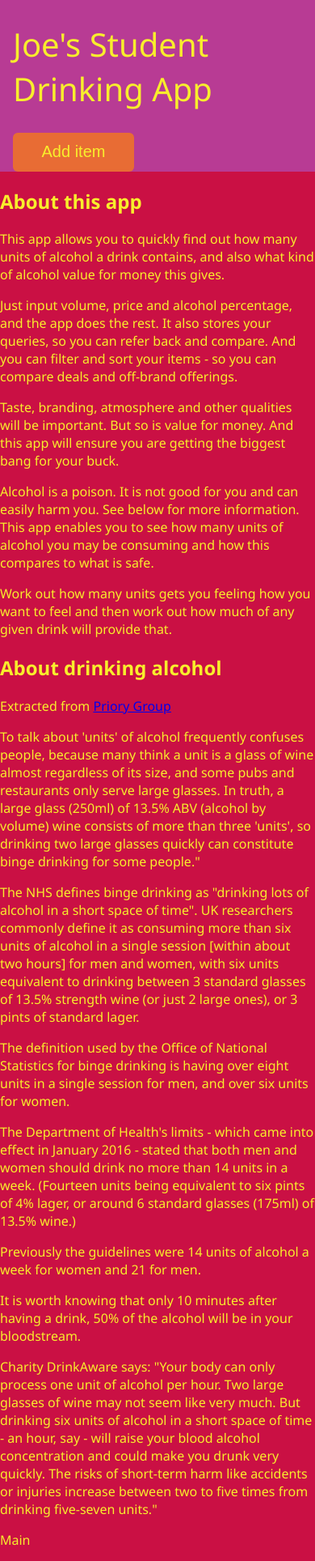
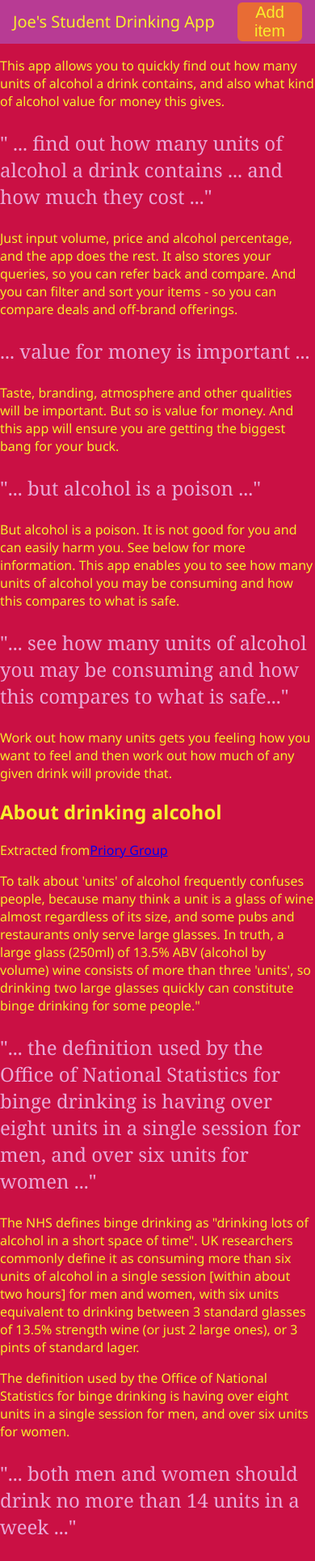
Before and after one commit to jezinho22/joes-drinks, a React (Create React App) app: page / in a window 390 px wide. Shown: the top 1928 px of the page at 81% size. Built offline with nearby package versions, Linux system fonts and the light colour scheme.

Commit message:
added responsiveness to heading, added quotes to text

```diff
--- a/src/App.css
+++ b/src/App.css
@@ -11,9 +11,11 @@ body {
 
 header {
 	background-color: #b83b94;
+	margin: 0;
 	padding: 0 1rem;
 	display: flex;
-	justify-content: space-between;
+	flex-direction: column;
+	justify-items: space-between;
 	align-items: center;
 }
 h1 {
@@ -21,28 +23,65 @@ h1 {
 	font-size: 2.5rem;
 	display: inline-block;
 }
+.headerRow {
+	width: 100%;
+	display: flex;
+	flex-direction: row;
+	align-items: center;
+	justify-content: space-between;
+}
 header div button {
 	background-color: #e86c34;
 	color: #f8ee2c;
 	border: none;
 	height: 3rem;
-	width: 150px;
+	width: 5rem;
 	font-size: 1.25rem;
 	border-radius: 6px;
 }
-header button:hover {
+header div button:hover {
+	box-sizing: border-box;
 	border: 1px solid #f8ee2c;
 	box-shadow: 2px 2px 2px #551a44;
 }
-@media (max-width: 350px) {
+fieldset {
+	display: flex;
+	flex-direction: column;
+	margin-bottom: 1rem;
+}
+fieldset input {
+	margin: 0.25rem 0.5rem 0.5rem;
+}
+
+.checkBox {
+	display: flex;
+	flex-direction: rows;
+	justify-content: space-between;
+	align-items: center;
+	padding: 0.5rem 0;
+}
+fieldset button {
+	margin-top: 0.5rem;
+	width: 50%;
+	align-self: center;
+}
+.quote {
+	font-family: Cambria, Cochin, Georgia, Times, "Times New Roman", serif;
+	font-size: 1.5rem;
+	color: #e9a9d7;
+}
+@media (max-width: 500px) {
 	h1 {
-		font-size: 2rem;
+		font-size: 20px;
 	}
 	header div {
+		width: 100%;
 		display: flex;
 		flex-direction: row;
+		justify-content: space-between;
 	}
 	header {
 		flex-direction: column;
 	}
 }
+@media (max-width: );
--- a/src/Components/Form.js
+++ b/src/Components/Form.js
@@ -16,7 +16,6 @@ export default function Form({ handleSubmit, handleChange, form }) {
 	function getMultipackVolume() {}
 	return (
 		<form>
-			<p>{multipackVolume}</p>
 			<fieldset>
 				<legend>Input your item</legend>
 				<label htmlFor="drinkItem">Item name:</label>
@@ -43,6 +42,17 @@ export default function Form({ handleSubmit, handleChange, form }) {
 					placeholder="Alcohol %"
 					onChange={handleChange}
 				/>
+				<label htmlFor="volume">Volume</label>
+				<input
+					type="text"
+					id="volume"
+					name="volume"
+					placeholder="Total volume of item"
+					onChange={handleChange}
+					value={getMultipackVolume ? getMultipackVolume : 0}
+				/>{" "}
+				<div className="checkBox">
+					<label htmlFor="multipack">Is it a multipack?</label>
 					<input
 						type="checkbox"
 						id="multipack"
@@ -50,7 +60,7 @@ export default function Form({ handleSubmit, handleChange, form }) {
 						value="multipack"
 						onChange={handleMultipack}
 					/>
-				<label htmlFor="multipack">Is it a multipack?</label>
+				</div>
 				{multipack && (
 					<fieldset>
 						<legend>Multipack</legend>
@@ -70,16 +80,6 @@ export default function Form({ handleSubmit, handleChange, form }) {
 						/>
 					</fieldset>
 				)}
-
-				<label htmlFor="volume">Volume</label>
-				<input
-					type="text"
-					id="volume"
-					name="volume"
-					placeholder="Total volume of item"
-					onChange={handleChange}
-					value={getMultipackVolume ? getMultipackVolume : 0}
-				/>
 				<button onClick={handleSubmit}>Submit</button>
 			</fieldset>
 		</form>
--- a/src/Components/Header.js
+++ b/src/Components/Header.js
@@ -8,7 +8,7 @@ export default function Header({ handleSubmit, handleChange, form }) {
 	}
 	return (
 		<header>
-			<div>
+			<div className="headerRow">
 				<h1>Joe's Student Drinking App</h1>
 				<button id="addName" onClick={handleShowForm}>
 					Add item
--- a/src/Components/Main.js
+++ b/src/Components/Main.js
@@ -4,15 +4,18 @@ export default function Main({ cards, form }) {
 	console.log("Main called");
 	return (
 		<main>
-			<div>{form.price}</div>
+			{/* <div>{form.price}</div>
 			<div>{form.alcohol}</div>
 			<div>{form.drinkItem}</div>
-			<div>{form.volume}</div>
-			<h2>About this app</h2>
+			<div>{form.volume}</div> */}
 			<p>
 				This app allows you to quickly find out how many units of alcohol a
 				drink contains, and also what kind of alcohol value for money this
 				gives.
+			</p>
+			<p className="quote">
+				" ... find out how many units of alcohol a drink contains ... and how
+				much they cost ..."
 			</p>
 			<p>
 				Just input volume, price and alcohol percentage, and the app does the
@@ -20,15 +23,22 @@ export default function Main({ cards, form }) {
 				And you can filter and sort your items - so you can compare deals and
 				off-brand offerings.
 			</p>
+			<p className="quote"> ... value for money is important ... </p>
 			<p>
 				Taste, branding, atmosphere and other qualities will be important. But
 				so is value for money. And this app will ensure you are getting the
 				biggest bang for your buck.
 			</p>
+			<p className="quote"> "... but alcohol is a poison ..." </p>
 			<p>
-				Alcohol is a poison. It is not good for you and can easily harm you. See
-				below for more information. This app enables you to see how many units
-				of alcohol you may be consuming and how this compares to what is safe.
+				But alcohol is a poison. It is not good for you and can easily harm you.
+				See below for more information. This app enables you to see how many
+				units of alcohol you may be consuming and how this compares to what is
+				safe.
+			</p>
+			<p className="quote">
+				"... see how many units of alcohol you may be consuming and how this
+				compares to what is safe..."
 			</p>
 			<p>
 				Work out how many units gets you feeling how you want to feel and then
@@ -36,7 +46,7 @@ export default function Main({ cards, form }) {
 			</p>
 			<h2>About drinking alcohol</h2>
 			<p>
-				Extracted from{" "}
+				Extracted from
 				<a href="https://www.priorygroup.com/blog/nearly-half-of-us-dont-know-what-constitutes-binge-drinking">
 					Priory Group
 				</a>
@@ -48,6 +58,11 @@ export default function Main({ cards, form }) {
 				glass (250ml) of 13.5% ABV (alcohol by volume) wine consists of more
 				than three 'units', so drinking two large glasses quickly can constitute
 				binge drinking for some people."
+			</p>
+			<p className="quote">
+				"... the definition used by the Office of National Statistics for binge
+				drinking is having over eight units in a single session for men, and
+				over six units for women ..."
 			</p>
 			<p>
 				The NHS defines binge drinking as "drinking lots of alcohol in a short
@@ -63,27 +78,32 @@ export default function Main({ cards, form }) {
 				drinking is having over eight units in a single session for men, and
 				over six units for women.
 			</p>
+			<p className="quote">
+				"... both men and women should drink no more than 14 units in a week
+				..."
+			</p>
 			<p>
 				The Department of Health's limits - which came into effect in January
 				2016 - stated that both men and women should drink no more than 14 units
 				in a week. (Fourteen units being equivalent to six pints of 4% lager, or
-				around 6 standard glasses (175ml) of 13.5% wine.)
-			</p>
-			<p>
-				Previously the guidelines were 14 units of alcohol a week for women and
-				21 for men.
+				around 6 standard glasses (175ml) of 13.5% wine.) Previously the
+				guidelines were 14 units of alcohol a week for women and 21 for men.
 			</p>
 			<p>
 				It is worth knowing that only 10 minutes after having a drink, 50% of
 				the alcohol will be in your bloodstream.
+			</p>
+			<p className="quote">
+				"... your body can only process one unit of alcohol per hour ..."
 			</p>
 			<p>
 				Charity DrinkAware says: "Your body can only process one unit of alcohol
 				per hour. Two large glasses of wine may not seem like very much. But
 				drinking six units of alcohol in a short space of time - an hour, say -
 				will raise your blood alcohol concentration and could make you drunk
-				very quickly. The risks of short-term harm like accidents or injuries
-				increase between two to five times from drinking five-seven units."
+				very quickly. As well as the long term dangers, the risks of short-term
+				harm like accidents or injuries increase between two to five times from
+				drinking five to seven units."
 			</p>
 			Main
 			{cards.map((card) => (
```
Lines whose indentation alone changed are shown as unchanged.
